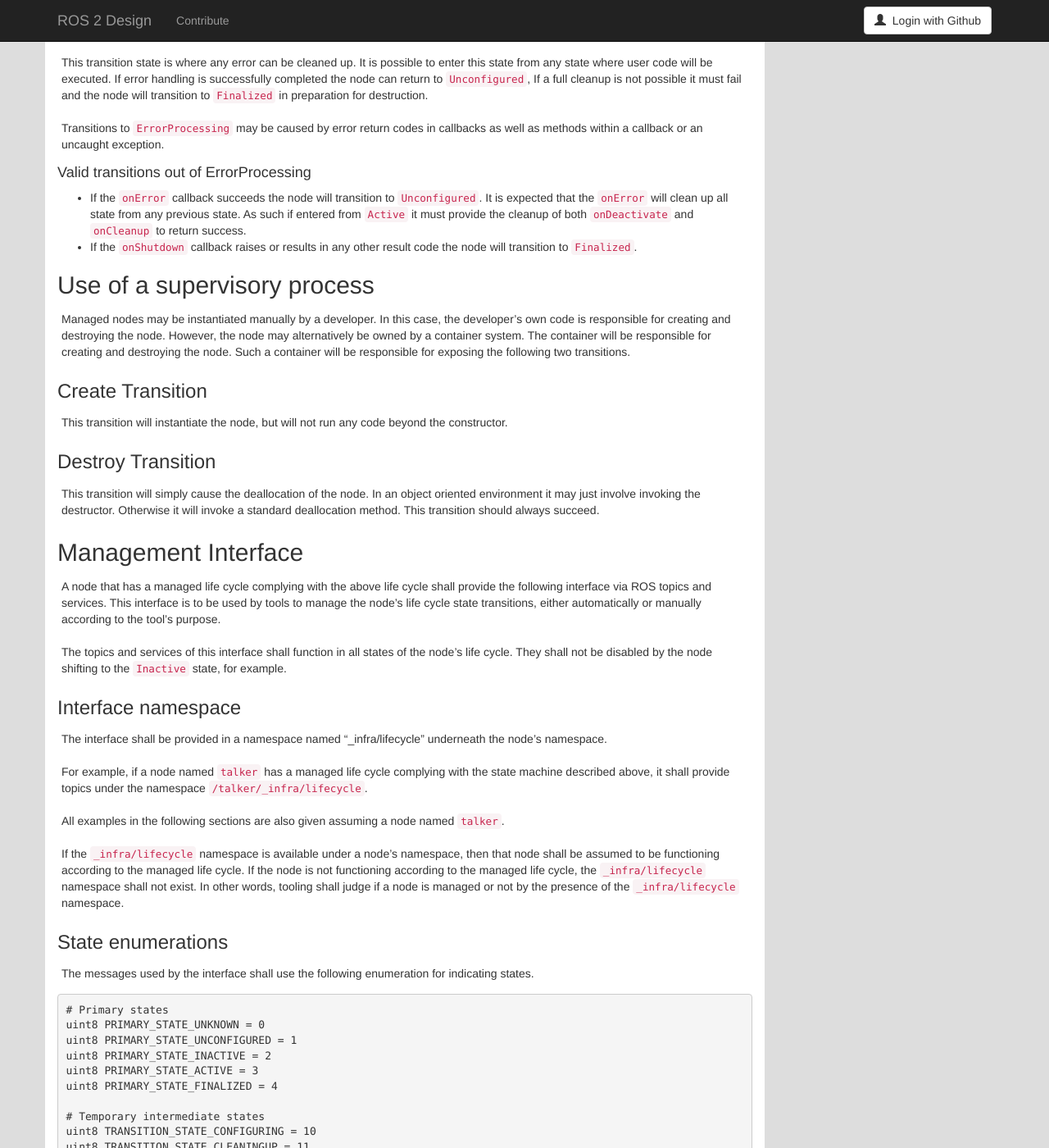
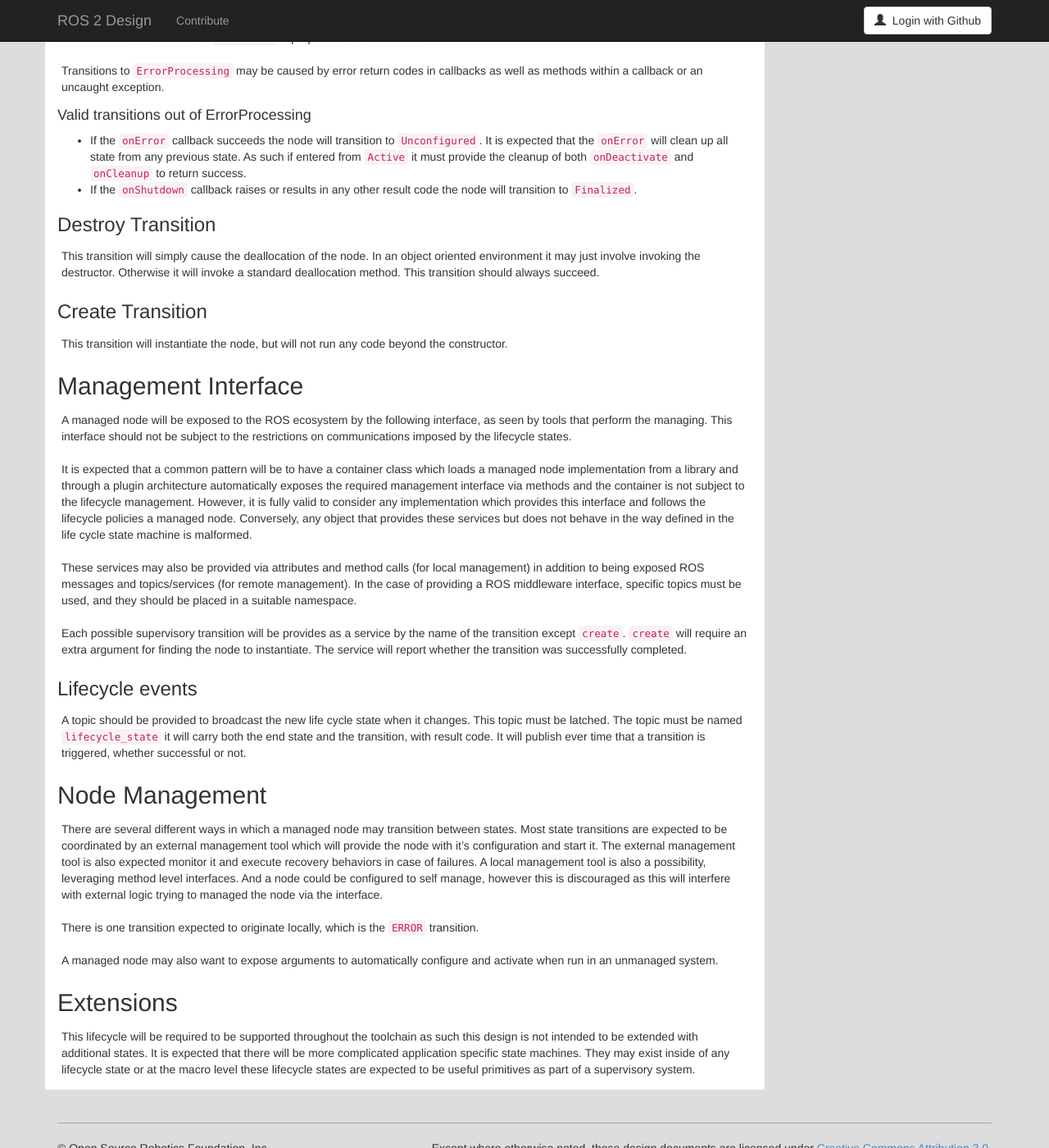
Before and after one commit to ros2/design, a Jekyll site: the page built from articles/node_lifecycle.md, in a window 1280 px wide and 1400 px high, scrolled down 4284 px. Shown: the whole window at 82% size. Built offline with Jekyll 4.4.1, drawn with Linux system fonts in a browser that asks for light colours; nearby versions of some CDN libraries; some of the changed text lies outside the part shown.

Commit message:
Shift over to upstream's version of node_lifecycle.md

```diff
--- a/articles/node_lifecycle.md
+++ b/articles/node_lifecycle.md
@@ -53,17 +53,14 @@ There are also 6 transition states which are intermediate states during a reques
 In the transitions states logic will be executed to determine if the transition is successful.
 Success or failure shall be communicated to lifecycle management software through the lifecycle management interface.
 
-There are 5 transitions exposed to a supervisory process, they are:
+There are 7 transitions exposed to a supervisory process, they are:
 
+- `create`
 - `configure`
 - `cleanup`
 - `activate`
 - `deactive`
 - `shutdown`
-
-Additionally, there are two transitions that may be exposed by a supervisory process if dynamic creation and destruction of nodes is supported by that supervisory process.
-
-- `create`
 - `destroy`
 
 The behavior of each state is as defined below.
@@ -199,18 +196,6 @@ Transitions to `ErrorProcessing` may be caused by error return codes in callback
 
 - If the `onShutdown` callback raises or results in any other result code the node will transition to `Finalized`.
 
-## Use of a supervisory process
-
-Managed nodes may be instantiated manually by a developer.
-In this case, the developer's own code is responsible for creating and destroying the node.
-However, the node may alternatively be owned by a container system.
-The container will be responsible for creating and destroying the node.
-Such a container will be responsible for exposing the following two transitions.
-
-### Create Transition
-
-This transition will instantiate the node, but will not run any code beyond the constructor.
-
 ### Destroy Transition
 
 This transition will simply cause the deallocation of the node.
@@ -218,165 +203,44 @@ In an object oriented environment it may just involve invoking the destructor.
 Otherwise it will invoke a standard deallocation method.
 This transition should always succeed.
 
+### Create Transition
+
+This transition will instantiate the node, but will not run any code beyond the constructor.
+
 ## Management Interface
 
-A node that has a managed life cycle complying with the above life cycle shall provide the following interface via ROS topics and services.
-This interface is to be used by tools to manage the node's life cycle state transitions, either automatically or manually according to the tool's purpose.
-
-The topics and services of this interface shall function in all states of the node's life cycle.
-They shall not be disabled by the node shifting to the `Inactive` state, for example.
-
-### Interface namespace
-
-The interface shall be provided in a namespace named "_infra/lifecycle" underneath the node's namespace.
-
-For example, if a node named `talker` has a managed life cycle complying with the state machine described above, it shall provide topics under the namespace `/talker/_infra/lifecycle`.
-
-All examples in the following sections are also given assuming a node named `talker`.
-
-If the `_infra/lifecycle` namespace is available under a node's namespace, then that node shall be assumed to be functioning according to the managed life cycle.
-If the node is not functioning according to the managed life cycle, the `_infra/lifecycle` namespace shall not exist.
-In other words, tooling shall judge if a node is managed or not by the presence of the `_infra/lifecycle` namespace.
-
-### State enumerations
-
-The messages used by the interface shall use the following enumeration for indicating states.
-
-    # Primary states
-    uint8 PRIMARY_STATE_UNKNOWN = 0
-    uint8 PRIMARY_STATE_UNCONFIGURED = 1
-    uint8 PRIMARY_STATE_INACTIVE = 2
-    uint8 PRIMARY_STATE_ACTIVE = 3
-    uint8 PRIMARY_STATE_FINALIZED = 4
-
-    # Temporary intermediate states
-    uint8 TRANSITION_STATE_CONFIGURING = 10
-    uint8 TRANSITION_STATE_CLEANINGUP = 11
-    uint8 TRANSITION_STATE_SHUTTINGDOWN = 12
-    uint8 TRANSITION_STATE_ACTIVATING = 13
-    uint8 TRANSITION_STATE_DEACTIVATING = 14
-    uint8 TRANSITION_STATE_ERRORPROCESSING = 15
-
-    uint8 id
-    string label
-
-See for example the [message definition used by `RCL`](https://raw.githubusercontent.com/ros2/rcl_interfaces/master/lifecycle_msgs/msg/State.msg).
-
-### Life cycle state changes topic
-
-When the node's life cycle changes, it shall broadcast the following message on the `_infra/lifecycle/state_change` topic.
-
-    uint8 previous_state
-    uint8 next_state
-    string trigger
-
-`trigger` may be filled in containing a reason for the life cycle change.
-This value is optional.
-
-This topic must at a minimum make the most recent message available to new subscribers at all times.
-This may be achieved by use of appropriate QoS settings.
-
-For example, if the `talker` node transitions from the `Active` state to the `Finalised` state via the `ShuttingDown` state in response to an external request to shut down the node, it will produce the following sequence of messages on this topic (values for `trigger` are illustrative only):
-
-    previous_state = INACTIVE
-    next_state = SHUTTTING_DOWN
-    trigger = "shutdown request"
-
-    previous_state = SHUTTING_DOWN
-    next_state = FINALIZED
-    trigger = "shutdown returned OK"
-
-If the `talker` node transitions from the `Inactive` state to the `Unconfigured` state via a request to activate the node and an error occurring in activation processing, it will produce the following sequence of messages:
-
-    previous_state = INACTIVE
-    next_state = ACTIVATING
-    trigger = "activate request"
-
-    previous_state = ACTIVATING
-    next_state = ERROR_PROCESSING
-    trigger = "error in activating state"
-
-    previous_state = ERROR_PROCESSING
-    next_state = UNCONFIGURED
-    trigger = "error processing returned OK"
-
-### Current life cycle state service
-
-The node's current life cycle state shall be available via the `_infra/lifecycle/get_state` service.
-The service definition is:
-
-    ---
-    uint8 state
-    string state_name
-
-`state_name` must assume one of the following values, according to the value of `state`.
-
-    Value of state   | Value of state_name
-    UNKNOWN          | unknown
-    UNCONFIGURED     | unconfigured
-    INACTIVE         | inactive
-    ACTIVE           | active
-    FINALIZED        | finalized
-    CONFIGURING      | configuring
-    CLEANING_UP      | cleaning_up
-    SHUTTING_DOWN    | shutting_down
-    ACTIVATING       | activating
-    DEACTIVATING     | deactivating
-    ERROR_PROCESSING | error_processing
-
-The `UNKNOWN`/`unknown` value shall be assumed by clients of the service to indicate that the node is in an unknown state and thus unusable.
-
-### Transition request service
-
-The service `_infra/lifecycle/change_state` service shall be provided by the life cycle interface.
-
-When this service call is received, the node's life cycle state shall be shifted to the requested state via any appropriate intermediate states in accordance with the state diagram shown above.
-
-For example, if the node is in the `Inactive` state and a request is made to shift to the `Active` state, the node's life cycle shall first be shifted to the `Activating` state.
-Based on the result of the `onActivate()` function called during the `Activating` state, the node's life cycle shall then shift to either the `Active` state or the `ErrorProcessing` state.
-
-The service definition is:
-
-    # Allowable transitions
-    uint8 CONFIGURE=0
-    uint8 CLEANUP=1
-    uint8 ACTIVATE=2
-    uint8 DEACTIVATE=3
-    uint8 SHUTDOWN=4
-    # Transition results
-    uint8 TRANSITION_ERROR=0
-    uint8 SUCCESS=1
-    uint8 WRONG_PREV_STATE=10
-
-
-    uint8 transition
-    ---
-    uint8 result
-
-`transition` must take one of the values defined in the transitions enumeration.
-Additionally, the allowable values for `transition` is determined by the current life cycle state.
-`transition` must take one of the following values, depending on the current life cycle state.
-
-    Current state | `transition` allowable values
-    Unconfigured  | `CONFIGURE`, `SHUTDOWN`
-    Inactive      | `ACTIVATE`, `CLEANUP`, `SHUTDOWN`
-    Active        | `DEACTIVATE`, `SHUTDOWN`
-    Finalized     | None
-
-`result` shall be `SUCCESS` if the node's life cycle successfully moved to the requested state and the results of any intermediate state functions were all `success`.
-
-`result` shall be `TRANSITION_ERROR` if the result of any intermediate state function was anything other than `success` or an error was reported by any other means, and the node is now in the `ErrorProcessing` state or one of its successor states.
-
-`result` shall be `WRONG_PREV_STATE` if the node's life cycle is not in the correct predecessor state for the requested transition, as described above.
-
-### Provision of the interface
-
-What provides the interface is implementation dependent.
-It may be provided directly by the node object itself, by a container object, or by any other means as appropriate to the technologies being used to implement the node and ROS infrastructure.
+A managed node will be exposed to the ROS ecosystem by the following interface, as seen by tools that perform the managing.
+This interface should not be subject to the restrictions on communications imposed by the lifecycle states.
 
 It is expected that a common pattern will be to have a container class which loads a managed node implementation from a library and through a plugin architecture automatically exposes the required management interface via methods and the container is not subject to the lifecycle management.
 However, it is fully valid to consider any implementation which provides this interface and follows the lifecycle policies a managed node.
 Conversely, any object that provides these services but does not behave in the way defined in the life cycle state machine is malformed.
+
+These services may also be provided via attributes and method calls (for local management) in addition to being exposed ROS messages and topics/services (for remote management).
+In the case of providing a ROS middleware interface, specific topics must be used, and they should be placed in a suitable namespace.
+
+Each possible supervisory transition will be provides as a service by the name of the transition except `create`.
+`create` will require an extra argument for finding the node to instantiate.
+The service will report whether the transition was successfully completed.
+
+### Lifecycle events
+
+A topic should be provided to broadcast the new life cycle state when it changes.
+This topic must be latched.
+The topic must be named `lifecycle_state` it will carry both the end state and the transition, with result code.
+It will publish ever time that a transition is triggered, whether successful or not.
+
+## Node Management
+
+There are several different ways in which a managed node may transition between states.
+Most state transitions are expected to be coordinated by an external management tool which will provide the node with it's configuration and start it.
+The external management tool is also expected monitor it and execute recovery behaviors in case of failures.
+A local management tool is also a possibility, leveraging method level interfaces.
+And a node could be configured to self manage, however this is discouraged as this will interfere with external logic trying to managed the node via the interface.
+
+There is one transition expected to originate locally, which is the `ERROR` transition.
+
+A managed node may also want to expose arguments to automatically configure and activate when run in an unmanaged system.
 
 ## Extensions
 
```
